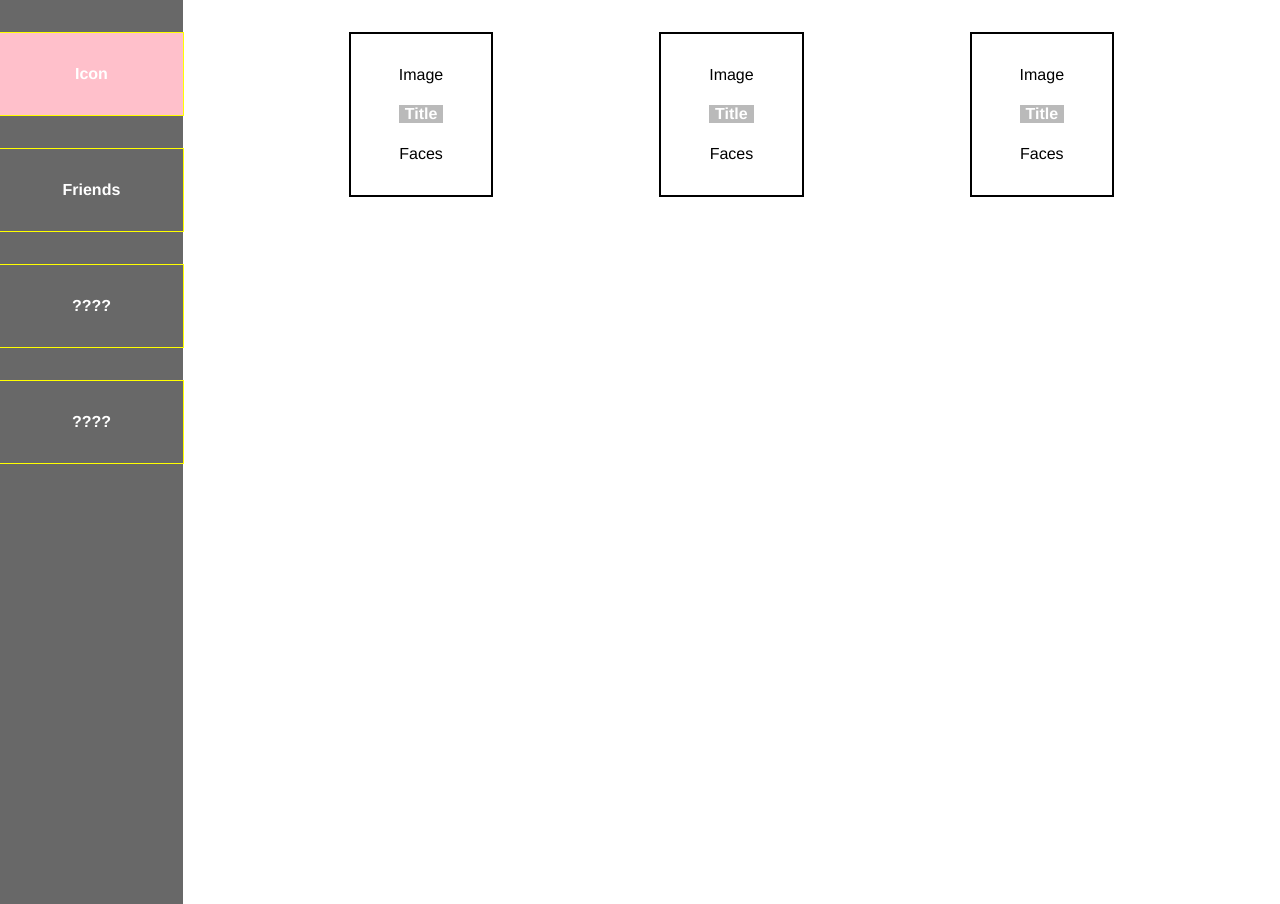
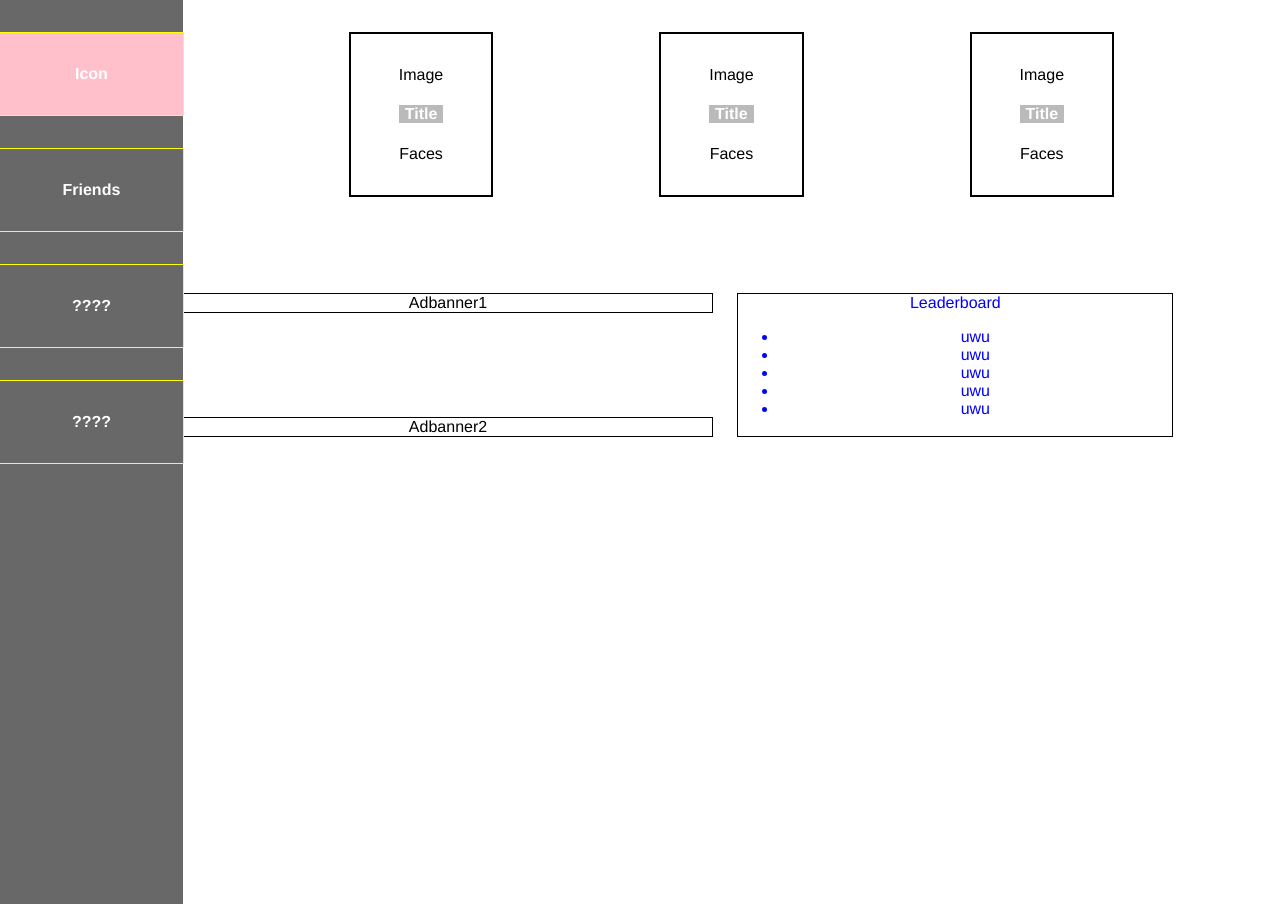
Before and after one commit to derek-y-lee/Castle, a React (Create React App) app: page /dashboard in a window 1280 px wide. Built offline with nearby package versions, Linux system fonts and the light colour scheme.

Commit message:
FInishing up dashboard
Added ad banner and leadershipboard.

```diff
--- a/src/containers/Dashboard/Dashboard.js
+++ b/src/containers/Dashboard/Dashboard.js
@@ -4,14 +4,14 @@ import classes from './Dashboard.module.scss';
 
 import SocialGroups from './SocialGroups/SocialGroups';
 
-const { layout, userUI, assortmentUI, dashboardView } = classes;
+const { layout, userUI, assortmentUI, dashboardView, information, bannerA, bannerB, leaderBoard } = classes;
 
 const dashboard = (props) => {
     return (
         <div className={layout}>
             <section className={userUI}>
                 <div className={assortmentUI}>
-                    <Link to="/" style={{backgroundColor: "pink"}}>Icon</Link>
+                    <Link to="/" style={{ backgroundColor: "pink" }}>Icon</Link>
                     <Link>Friends</Link>
                     <Link>????</Link>
                     <Link>????</Link>
@@ -19,7 +19,23 @@ const dashboard = (props) => {
             </section>
             <section className={dashboardView}>
                 <SocialGroups />
+                <section className={information}>
+                    <div className={bannerA}>Adbanner1</div>
+                    <div className={bannerB}>Adbanner2</div>
+                    <div className={leaderBoard}>
+                        Leaderboard
+                        <ul>
+                            <li>uwu</li>
+                            <li>uwu</li>
+                            <li>uwu</li>
+                            <li>uwu</li>
+                            <li>uwu</li>
+                        </ul>
+                    </div>
+
+                </section>
             </section>
+
         </div>
     );
 };
--- a/src/containers/Dashboard/Dashboard.module.scss
+++ b/src/containers/Dashboard/Dashboard.module.scss
@@ -40,3 +40,30 @@
 .assortmentUI a:last-child {
     margin-bottom: 55vh;
 }
+
+.information {
+    display: grid;
+    grid-template-areas:
+    'bannerA leaderboard'
+    'bannerB leaderboard';
+    grid-gap: 1.5em;
+    margin-top: 6em;
+}
+
+.bannerA {
+    border: 1px solid #000;
+    grid-area: bannerA;
+}
+
+.bannerB {
+    border: 1px solid #000;
+    margin-top:5em;
+    grid-area: bannerB;
+}
+
+.leaderBoard {
+    border: 1px solid #000;
+    grid-area: leaderboard;
+    color: blue;
+    width: 80%;
+}
```
